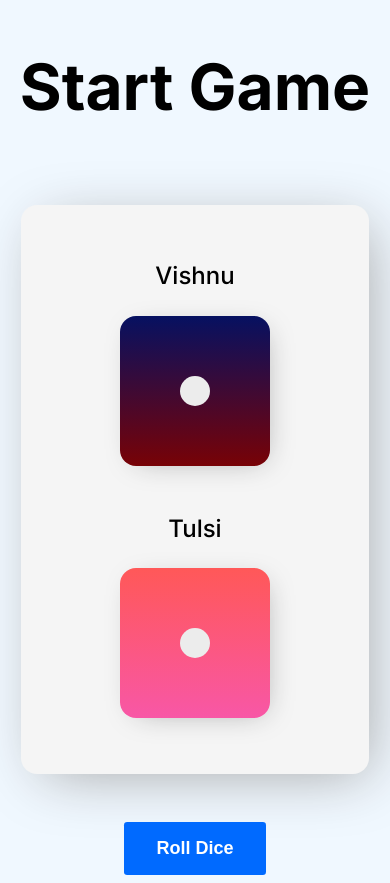
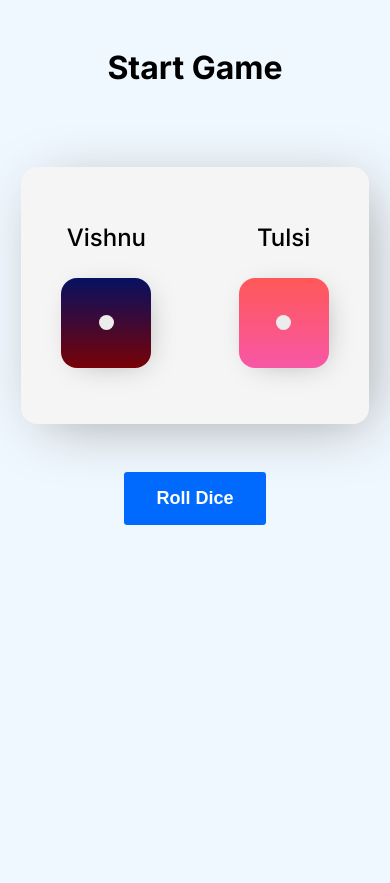
Before and after one commit to vishnurchityala/simple-dice-game, a plain HTML site: page index.html in a window 390 px wide. After the commit the page ends 844 px from the top, so only its background shows below. Drawn offline with Linux system fonts and the light colour scheme.

Commit message:
made it more responsive.

```diff
--- a/style.css
+++ b/style.css
@@ -155,7 +155,31 @@ p{
 @media (max-width:767px ){
     .game-box{
         display: flex;
-        flex-direction: column;
         width:80%;
     }
+    h1{
+        font-size: 32px;
+        margin-bottom: 5rem;
+        margin-top: 3rem;
+        font-family: "Inter", sans-serif;
+        user-select: none;
+
+    }
+    .player-dice{
+
+        box-shadow: 5px 5px 30px -12px rgb(161, 161, 161);
+        width:90px;
+        height: 90px;
+        border-radius: 1rem;
+        cursor: pointer;
+        display: flex;
+        justify-content: center;
+        align-items: center;
+    }
+    .dice-dot{
+        width: 15px;
+        height: 15px;
+        border-radius: 50%;
+        background-color: rgb(236, 236, 236);
+    }
 }
```
